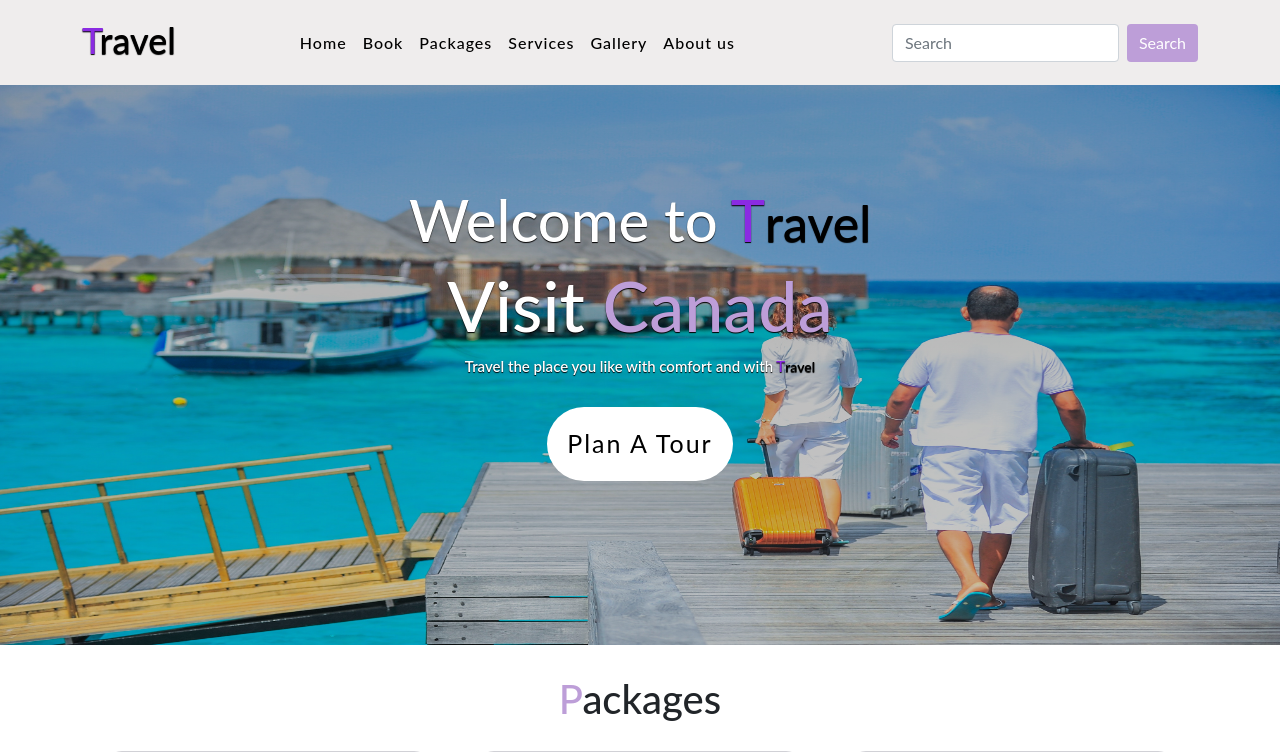
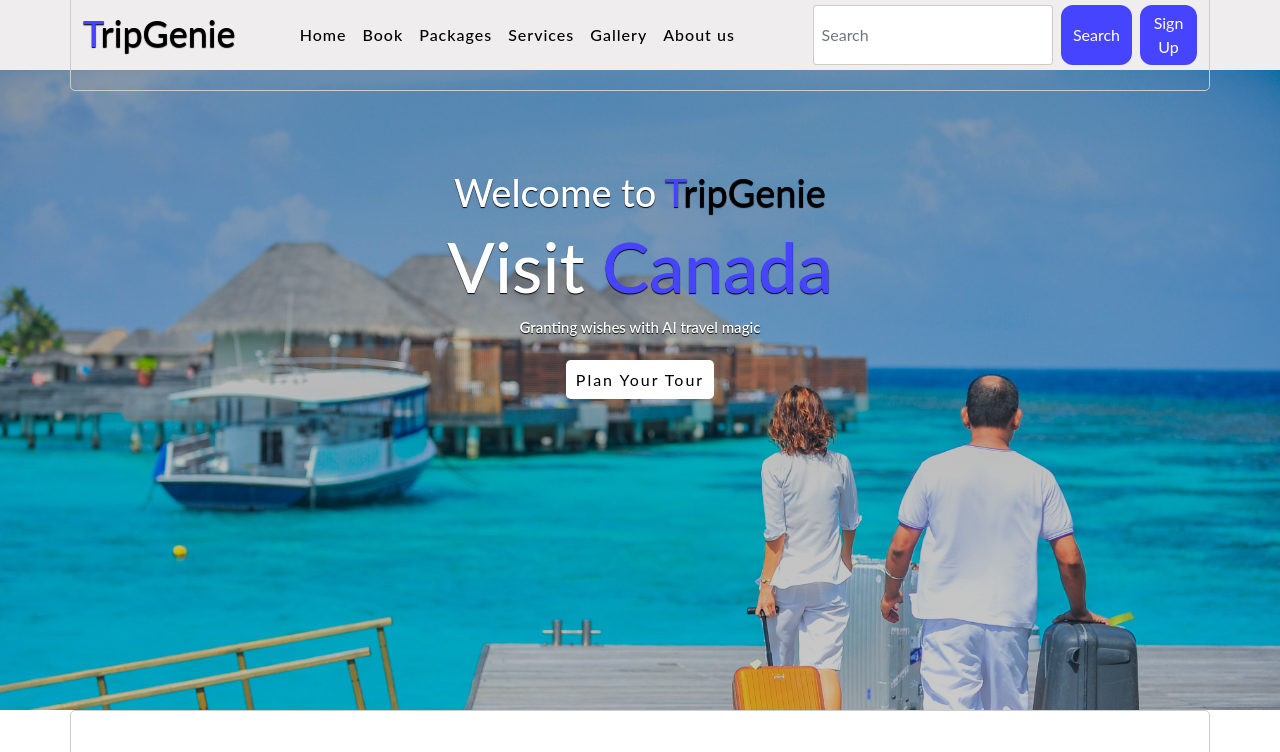
Before and after one commit to Rukesh633/TripGenie, a Flask app: page / in a window 1280 px wide. Shown: the top 752 px of the page. Run offline with Flask 3, Linux system fonts and the light colour scheme.

Commit message:
Add files via upload

```diff
--- a/static/style.css
+++ b/static/style.css
@@ -9,6 +9,8 @@
 }
 #navbar{
     background: #efeded;
+    height: 70px;
+    width: auto;
 }
 #logo{
     font-size: 36px;
@@ -18,59 +20,57 @@
     margin-bottom: 5px;
 }
 #logo span{
-    color:blueviolet;
+    color:rgb(71, 68, 255);
 }
 .navbar-toggler span{
-    color:blueviolet;
+    color:rgb(71, 68, 255);
 }
 .navbar-nav{
-    margin-left: 100px;
+    margin-left: 40px;
 }
+
+
 .nav-item .nav-link{
     font-size: 16px;
     font-weight: 550;
     color: black;
     letter-spacing: 1px;
-    border-radius: 3px;
+    border-radius: 12px;
     transition: 0 5s ease;
 }
 .nav-item .nav-link:hover{
-    background: rgb(189, 158, 216);
+    background: rgb(71, 68, 255);
     color:#fff;
 }
 #navbar form button{
-    background: rgb(189, 158, 216);
+    background: rgb(71, 68, 255);
+    border-radius: 12px;
     color: #fff;
     border: none;
 }
-.home{
-    height: 70vh;
+.home {
+    height: 80vh;
     width: 100%;
-    background-image: linear-gradient(rgba(0,0,0,0.3),rgba(0,0,0,0.2)),url(images/img1.jpg);
-    background-size: 100% 100%;
+    background-image: linear-gradient(rgba(0,0,0,0.3),rgba(0,0,0,0.2)), url(img1.jpg);
+    background-size: cover;
     background-repeat: no-repeat;
 }
+
 .home .content{
     text-align: center;
     padding-top: 100px;
-    font-size: 20px;
 }
 .home .content h5{
     color: #fff;
-    font-size: 58px;
+    font-size: 38px;
     font-weight: 550;
     text-shadow: 0px 1px 1px black;
 }
-.p{
-      color: black;
-    font-size: 50px;
-}
 #span1{
-    color: blueviolet;
+    color: rgb(71, 68, 255);
 }
 #span2{
     color: black;
-    font-size: 50px;
 }
 .home .content h1{
     color: #fff;
@@ -81,7 +81,7 @@
 }
 .changecontent::after{
     content: ' ';
-    color:rgb(189, 158, 216) ;
+    color:rgb(71, 68, 255);
     text-shadow: 0px 1px 1px black;
     animation: changetext 20s infinite linear;
 
@@ -327,7 +327,7 @@
     font-weight: 600;
 }
 .main-txt h1 span{
-    color: rgb(189, 158, 216);
+    color: rgb(71, 68, 255);
 }
 
 .cards{
@@ -418,3 +429,51 @@ img{
     text-align: center;
     padding:10px 10px;
 }
+
+
+
+
+
+.container {
+    width: 50%;
+    margin: 0 auto;
+    padding: 20px;
+    border: 1px solid #ccc;
+    border-radius: 5px;
+}
+
+.form-group {
+    margin-bottom: 20px;
+}
+
+label {
+    display: block;
+    margin-bottom: 5px;
+}
+
+.error {
+    color: red;
+}
+
+input[type="text"],
+input[type="password"],
+input[type="date"] {
+    width: 100%;
+    padding: 8px;
+    border: 1px solid #ccc;
+    border-radius: 3px;
+    box-sizing: border-box;
+}
+
+button[type="submit"] {
+    background-color: #007bff;
+    color: #fff;
+    border: none;
+    border-radius: 3px;
+    padding: 10px 20px;
+    cursor: pointer;
+}
+
+button[type="submit"]:hover {
+    background-color: #0056b3;
+}
--- a/templates/index.html
+++ b/templates/index.html
@@ -3,8 +3,8 @@
 <head>
   <meta charset="UTF-8">
   <meta name="viewport" content="width=device-width, initial-scale=1.0">
-  <title>Travel Website</title>
-  <link rel="stylesheet" href="{{ url_for('static', filename='style.css') }}">
+  <title>TripGenie</title>
+  <link rel="stylesheet" href="style.css">
   <!-- Bootstrap Link -->
   <link href="https://cdn.jsdelivr.net/npm/bootstrap@5.0.2/dist/css/bootstrap.min.css" rel="stylesheet"
     integrity="sha384-EVSTQN3/azprG1Anm3QDgpJLIm9Nao0Yz1ztcQTwFspd3yD65VohhpuuCOmLASjC" crossorigin="anonymous">
@@ -18,14 +18,19 @@
   <link rel="preconnect" href="https://fonts.googleapis.com">
   <link rel="preconnect" href="https://fonts.gstatic.com" crossorigin>
   <link href="https://fonts.googleapis.com/css2?family=Roboto:wght@500&display=swap" rel="stylesheet">
+
+
+
 </head>
 
 <body>
 
   <!-- Navbar Start -->
   <nav class="navbar navbar-expand-lg" id="navbar">
-    <div class="container" id="conatiner1">
-      <a class="navbar-brand" href="index.html" id="logo"><span>T</span>ravel</a>
+    <div class="container" id="container1">
+        <a class="navbar-brand" href="index.html" id="logo">
+            <span>T</span>ripGenie
+        </a>
         <button class="navbar-toggler" type="button" data-bs-toggle="collapse" data-bs-target="#mynavbar">
             <span class="fa-solid fa-bars"></span>
         </button>
@@ -52,29 +57,23 @@
             </ul>
             <form class="d-flex">
                 <input class="form-control me-2" type="text" placeholder="Search">
-          <button class="btn btn-primary" type="button">Search</button>
+                <button class="btn btn-primary me-2" type="button">Search</button>
+                <button class="btn btn-primary" type="button" onclick="location.href='signup.html';">Sign Up</button>
             </form>
         </div>
     </div>
 </nav>
+
   <!-- Navbar End-->
 
 
   <!-- Home section start-->
   <div class="home">
     <div class="content">
-      <h5>Welcome to <span id="span1">T</span><span id="span2">ravel</span></h5>
+      <h5>Welcome to <span id="span1">T</span><span id="span2">ripGenie</span></h5>
       <h1>Visit <span class="changecontent"></span></h1>
-      <p class ="p">Travel the place you like with comfort and with <span id="span1">T</span><span id="span2" style="font-size:14px;">ravel</span></p>
-      <!--<a href="#book">Book Place</a>-->
-      <a href="{{ url_for('streamlit_app', action='plan_a_tour') }}" style="background: #fff;
-                        color: #000;
-                        padding: 18px 20px;
-                        margin-bottom: 1200px;
-                        display: inline-block;
-                        border-radius: 200px;
-                        text-decoration: none;
-                        font-size: 25px;">Plan A Tour</a>
+      <p>Granting wishes with AI travel magic</p>
+      <a href="#book">Plan Your Tour</a>
     </div>
   </div>
   <!-- Home section end-->
@@ -91,7 +90,7 @@
       <div class="cards">
         <div class="card card1" id="card2">
           <div class="contain" id="container2">
-            <img src="{{ url_for('static', filename='images/img7.jpg') }}" class="logo" alt="">
+            <img src="img7.jpg" alt="">
           </div>
           <div class="details">
             <h3>Indonesia</h3>
@@ -112,7 +111,7 @@
         </div>
         <div class="card card2" id="card2">
           <div class="contain" id="container2">
-            <img src="{{ url_for('static', filename='images/img8.jpg') }}" class="logo" alt="">
+            <img src="img8.jpg" alt="">
 
           </div>
           <div class="details">
@@ -134,7 +133,7 @@
         </div>
         <div class="card card3" id="card2">
           <div class="contain" id="container2">
-            <img src="{{ url_for('static', filename='images/img5.jpg') }}" class="logo" alt="">
+            <img src="img5.jpg" alt="">
 
           </div>
           <div class="details">
@@ -156,7 +155,7 @@
         </div>
         <div class="card card4" id="card2">
           <div class="contain" id="container2">
-            <img src="{{ url_for('static', filename='images/img6.jpg') }}" class="logo" alt="">
+            <img src="img6.jpg" alt="">
 
           </div>
           <div class="details">
@@ -178,7 +177,7 @@
         </div>
         <div class="card card5" id="card2">
           <div class="contain" id="container2">
-            <img src="{{ url_for('static', filename='images/img4.jpg') }}" class="logo" alt="">
+            <img src="img4.jpg" alt="">
           </div>
           <div class="details">
             <h3>United knigdom</h3>
@@ -199,7 +198,7 @@
         </div>
         <div class="card card6" id="card2">
           <div class="contain" id="container2">
-            <img src="{{ url_for('static', filename='images/img3.jpg') }}" class="logo" alt="">
+            <img src="img3.jpg" alt="">
 
           </div>
           <div class="details">
@@ -224,7 +223,7 @@
     </div>
   </section>
   <!-- Packages section -->
-  <!-- section Gellery -->
+  <!-- section Gellery
   <section class="gallery" id="gallery">
     <div class="container" id="con">
       <div class="main-txt">
@@ -232,57 +231,56 @@
       </div>
       <div class="cards">
         <div class="card">
-          <img src="{{ url_for('static', filename='images/img9.jpg') }}" class="logo" alt="" height="200px">
+          <img src="img9.jpg" alt="" height="200px">
         </div>
         <div class="card">
-          <img src="{{ url_for('static', filename='images/img10.jpg') }}" class="logo" alt="" height="200px">
+          <img src="img10.jpg" alt="" height="200px">
         </div>
         <div class="card">
-          <img src="{{ url_for('static', filename='images/img11.jpg') }}" class="logo" alt="" height="200px">
+          <img src="img11.jpg" alt="" height="200px">
         </div>
         <div class="card">
-          <img src="{{ url_for('static', filename='images/img12.jpg') }}" class="logo" alt="" height="200px">
+          <img src="img12.jpg" alt="" height="200px">
         </div>
         <div class="card">
-          <img src="{{ url_for('static', filename='images/img13.jpg') }}" class="logo" alt="" height="200px">
+          <img src="img13.jpg" alt="" height="200px">
         </div>
         <div class="card">
-          <img src="{{ url_for('static', filename='images/img14.jpg') }}" class="logo" alt="" height="200px">
+          <img src="img14.jpg" alt="" height="200px">
         </div>
         <div class="card">
-          <img src="{{ url_for('static', filename='images/img15.jpg') }}" class="logo" alt="" height="200px">
+          <img src="img15.jpg" alt="" height="200px">
         </div>
         <div class="card">
-          <img src="{{ url_for('static', filename='images/img16.jpg') }}" class="logo" alt="" height="200px">
+          <img src="img16.jpg" alt="" height="200px">
         </div>
         <div class="card">
-          <img src="{{ url_for('static', filename='images/img17.jpg') }}" class="logo" alt="" height="200px">
+          <img src="img17.jpg" alt="" height="200px">
         </div>
         <div class="card">
-          <img src="{{ url_for('static', filename='images/img18.jpg') }}" class="logo" alt="" height="200px">
+          <img src="img18.jpg" alt="" height="200px">
         </div>
         <div class="card">
-          <img src="{{ url_for('static', filename='images/img19.jpg') }}" class="logo" alt="" height="200px">
+          <img src="img19.jpg" alt="" height="200px">
         </div>
         <div class="card">
-          <img src="{{ url_for('static', filename='images/img20.jpg') }}" class="logo" alt="" height="200px">
+          <img src="img20.jpg" alt="" height="200px">
         </div>
         <div class="card">
-          <img src="{{ url_for('static', filename='images/img21.jpg') }}" class="logo" alt="" height="200px">
+          <img src="img21.jpg" alt="" height="200px">
         </div>
         <div class="card">
-          <img src="{{ url_for('static', filename='images/img22.jpg') }}" class="logo" alt="" height="200px">
+          <img src="img22.jpg" alt="" height="200px">
         </div>
         <div class="card">
-          <img src="{{ url_for('static', filename='images/img23.jpg') }}" class="logo" alt="" height="200px">
+          <img src="img23.jpg" alt="" height="200px">
         </div>
         <div class="card">
-          <img src="{{ url_for('static', filename='images/img24.jpg') }}" class="logo" alt="" height="200px">
+          <img src="img24.jpg" alt="" height="200px">
         </div>
       </div>
     </div>
-  </section>
-  <!-- section Gellery -->
+  </section> -->
 
 
 
@@ -355,7 +353,7 @@
       <div class="row">
         <div class="col-md-6 py-3 py-md-0">
           <div class="card">
-            <img src="{{ url_for('static', filename='images/img2.jpg') }}" class="logo" alt="" height="200px">
+            <img src="img2.jpg">
           </div>
         </div>
         <div class="col-md-6 py-3 py-md-0">
@@ -371,11 +369,10 @@
         </div>
       </div>
     </div>
-  </section>
-  Booking section -->
+  </section>-->
 
    <!-- About section -->
-   <section class="about">
+   <section class="about" id="about">
     <div class="container" id="coo">
       <div class="main-txt">
         <h1><span>A</span>bout <span>U</span>s</h1>
@@ -392,7 +389,7 @@
             provide the best service.
 
           </p>
-          <div class="button" >
+          <div class="button">
             <a href="">Read More</a>
           </div>
         </div>
@@ -406,7 +403,7 @@
         </div>
       </div>
       <div class="image-section">
-        <img src="{{ url_for('static', filename='images/img25.jpg') }}" class="logo" alt="" height="200px">
+        <img src="img25.jpg">
       </div>
     </div>
   </section>
@@ -420,9 +417,9 @@
 
 
 
-  <script src="https://cdn.jsdelivr.net/npm/bootstrap@5.0.2/dist/js/bootstrap.bundle.min.js"
-    integrity="sha384-MrcW6ZMFYlzcLA8Nl+NtUVF0sA7MsXsP1UyJoMp4YLEuNSfAP+JcXn/tWtIaxVXM"
-    crossorigin="anonymous"></script>
+
+
+    <script src="script.js"></script>
 
 </body>
 
```
Also changed, not shown: other parts of static/style.css (+36 -25 lines), static/script.js (added, +61 -0 lines), templates/signup.html (added, +33 -0 lines). Lines whose indentation alone changed are shown as unchanged.
